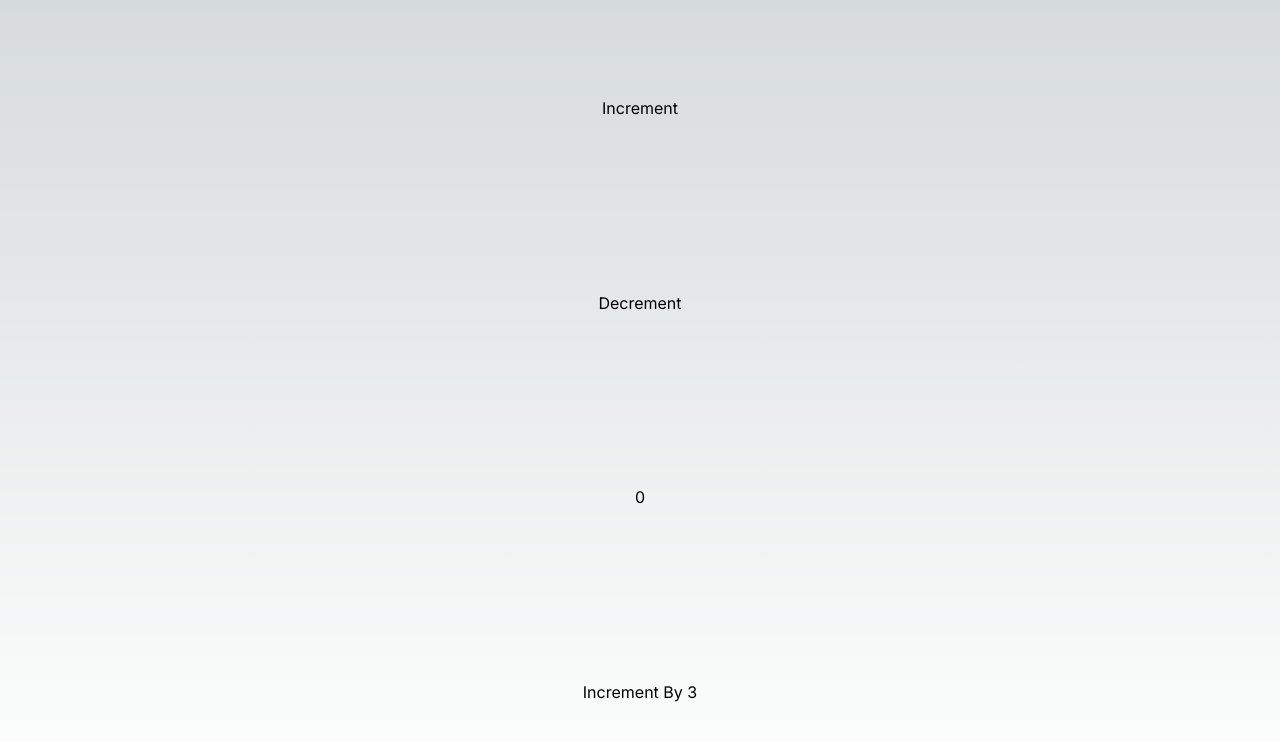
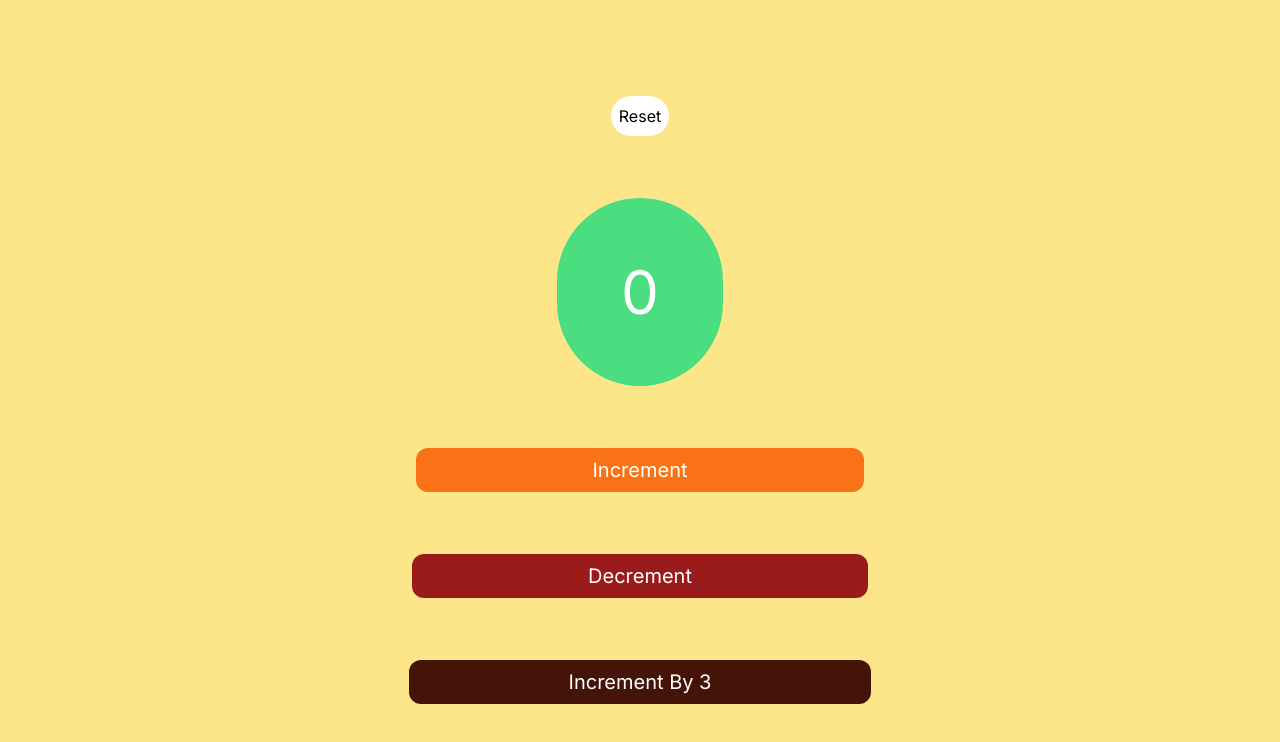
Before and after one commit to mutlugulerce/next-hesaplama-ts-tailwind, a Next.js app: page / in a window 1280 px wide. Shown: the top 742 px of the page. Built offline with nearby package versions, Linux system fonts and the light colour scheme.

Commit message:
add style and finish

```diff
--- a/app/Global Redux/Features/counter/counterSlice.ts
+++ b/app/Global Redux/Features/counter/counterSlice.ts
@@ -18,10 +18,11 @@ export const counterSlice = createSlice({
         decrement: (state) =>{state.value -= 1},
         incrementByAmount: (state,action) => {
             state.value += action.payload
-        }
+        },
+        reset: (state) => {state.value = 0}
     }
 })
 
-export const {increment,decrement,incrementByAmount} = counterSlice.actions;
+export const {increment,decrement,incrementByAmount,reset} = counterSlice.actions;
 
 export default counterSlice.reducer;
--- a/app/layout.tsx
+++ b/app/layout.tsx
@@ -5,7 +5,7 @@ import { Providers } from './Global Redux/provider'
 const inter = Inter({ subsets: ['latin'] })
 
 export const metadata = {
-  title: 'Create Next App',
+  title: 'Next Calculator',
   description: 'Generated by create next app',
 }
 
--- a/app/page.tsx
+++ b/app/page.tsx
@@ -2,7 +2,7 @@
 
 import  type {RootState} from './Global Redux/store'
 import { useSelector,useDispatch } from 'react-redux'
-import {increment,decrement,incrementByAmount} from './Global Redux/Features/counter/counterSlice'
+import {increment,decrement,incrementByAmount,reset} from './Global Redux/Features/counter/counterSlice'
 
 export default function Home() {
 
@@ -10,15 +10,21 @@ const count = useSelector((state:RootState) => state.counter.value);
 const dispatch=useDispatch();
 
   return (
-    <main className="flex min-h-screen flex-col items-center justify-between p-24">
-    <button onClick={() =>dispatch(increment())}>
+    <main className="flex min-h-screen flex-col items-center justify-between p-24 bg-amber-200">
+<div>
+<button className='rounded-full bg-white p-2' onClick={() => dispatch(reset())}>Reset</button>
+</div>
+<span className='rounded-full p-16 bg-green-400 text-6xl text-white'>{count}</span>
+
+
+    <button className='border-spacing-1 bg-orange-500 text-white py-2 px-44 rounded-xl text-xl' onClick={() =>dispatch(increment())}>
       Increment
     </button>
-    <button  onClick={() =>dispatch(decrement())}>
+    <button className='border-spacing-1 bg-red-800 text-white py-2 px-44 rounded-xl text-xl'  onClick={() =>dispatch(decrement())}>
       Decrement
     </button>
-    <span>{count}</span>
-    <button  onClick={() =>dispatch(incrementByAmount(3))}>
+
+    <button className='border-spacing-1 bg-orange-950 text-white py-2 px-40 rounded-xl text-xl' onClick={() =>dispatch(incrementByAmount(3))}>
       Increment By 3
     </button>
     </main>
```
